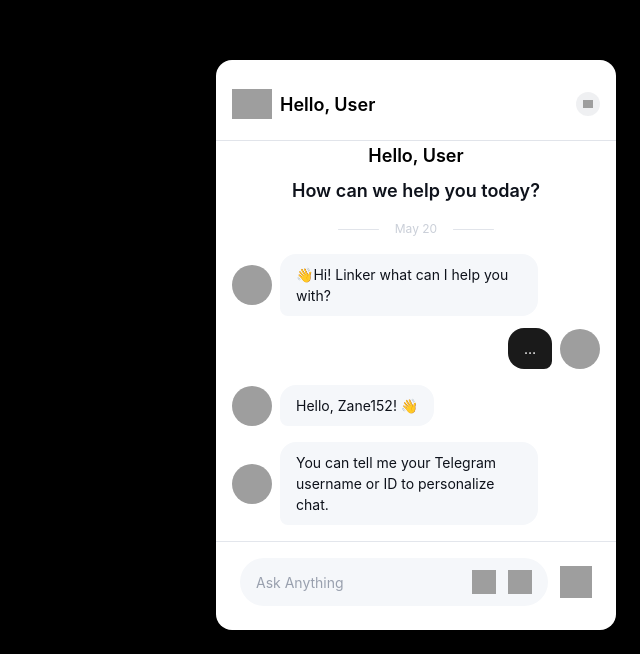
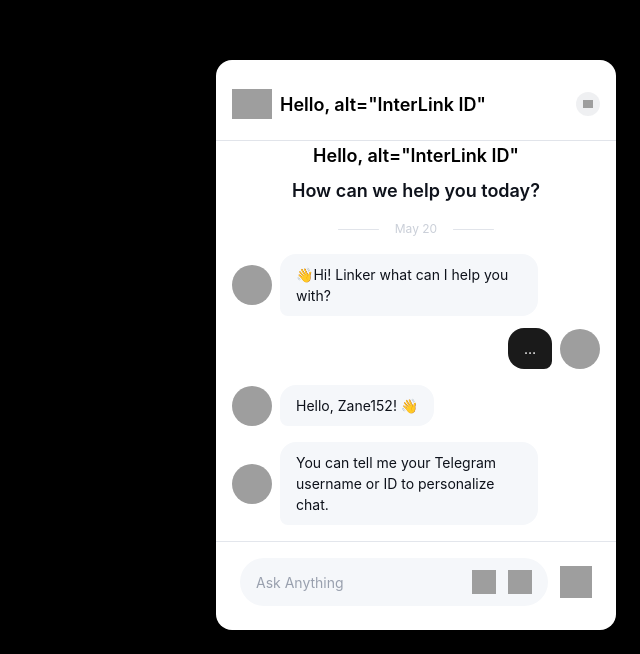
Before and after one commit to coachjoelinterlinklabs/InterLink-AI-Chatbot, a website: page public/message-box.html in a window 1280 px wide. Shown: the part 146-800 px from the top of the page, without its empty margins (640-1280 px from the left). Drawn offline with nearby package versions, Linux system fonts and the light colour scheme; grey boxes are pictures that could not be loaded; a web font is replaced by a local one.

Commit message:
Update message-box.html

```diff
--- a/public/message-box.html
+++ b/public/message-box.html
@@ -69,7 +69,7 @@
                 src="https://public.interlinklabs.ai/1761665406060_Logo.png"
                 alt="" />
             </div>
-            <h1 class="font-semibold text-[18px]" id="userGreeting">Hello, User</h1>
+            <h1 class="font-semibold text-[18px]" id="userGreeting">Hello, alt="InterLink ID"</h1>
           </div>
           <button class="header-button">
             <img
@@ -82,7 +82,7 @@
         <div class="chat-area overflow-y-auto max-h-[50vh] flex flex-col gap-4">
           <div>
             <div class="flex flex-col items-center gap-2">
-              <h1 class="font-semibold text-[18px]" id="userGreeting">Hello, User</h1>
+              <h1 class="font-semibold text-[18px]" id="userGreeting">Hello, alt="InterLink ID"</h1>
               <h1 class="text-[#0E121B] font-semibold text-[18px]">
                 How can we help you today?
               </h1>
```
